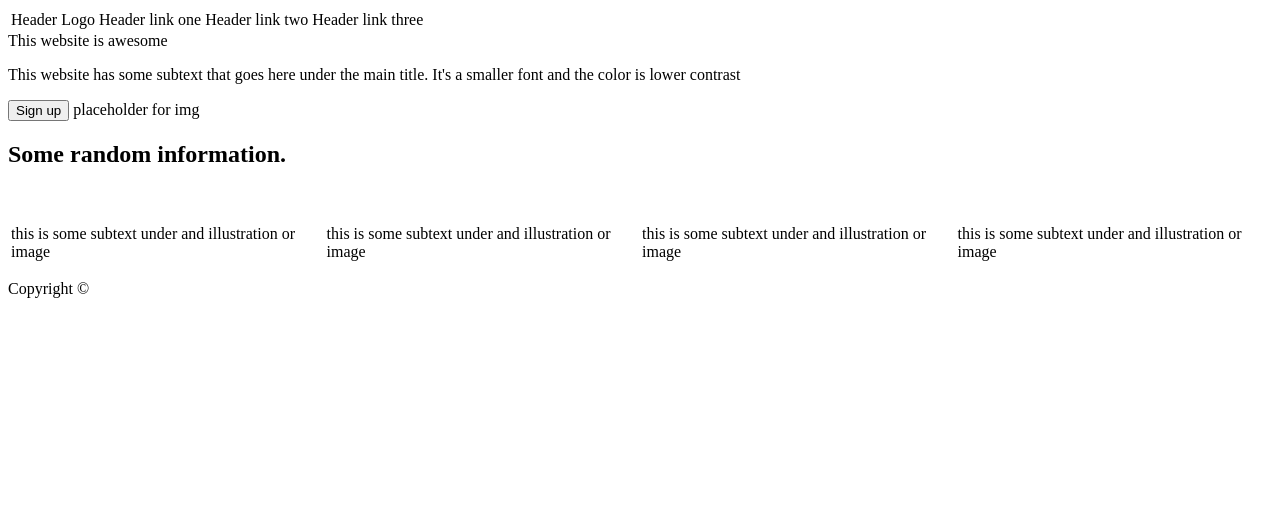
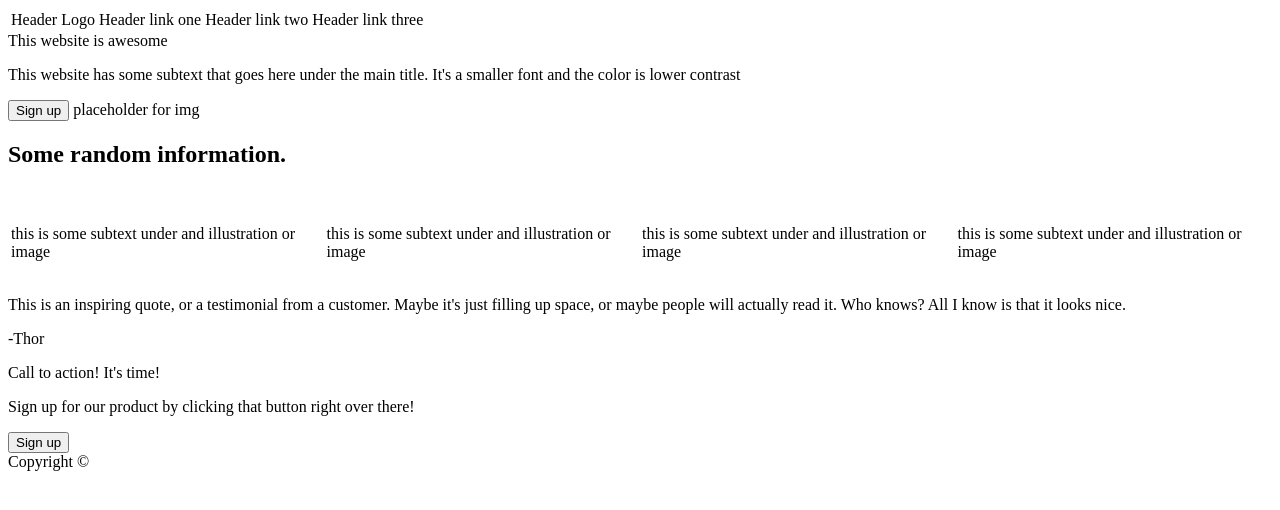
Before and after one commit to Reigningeddie/CSS-template, a plain HTML site: page index.html in a window 1280 px wide. Drawn offline with Linux system fonts and the light colour scheme.

Commit message:
finished html content

```diff
--- a/index.html
+++ b/index.html
@@ -37,6 +37,17 @@
 				<p>this is some subtext under and illustration or image</p></td>
 		</table>
 	</section>
+	<section>
+		<p class="quote">This is an inspiring quote, or a testimonial from a customer. Maybe it's just filling up space, or maybe people will actually read it. Who knows? All I know is that it looks nice.</p>
+		<p class="thor">-Thor</p>
+	</section>
+	<section>
+		<article>
+			<p>Call to action! It's time!</p>
+			<p>Sign up for our product by clicking that button right over there!</p>
+			<button>Sign up</button>
+		</article>
+	</section>
 	<footer>Copyright ©</footer>
 </body>
 </html>
```
